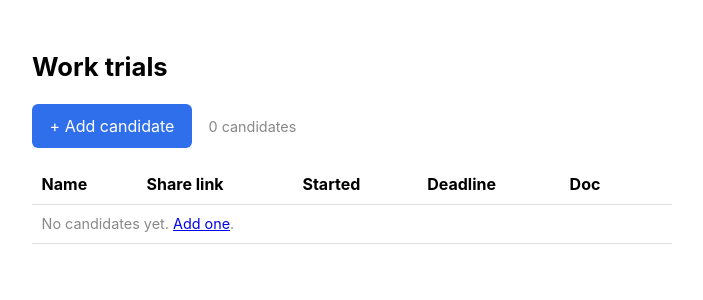
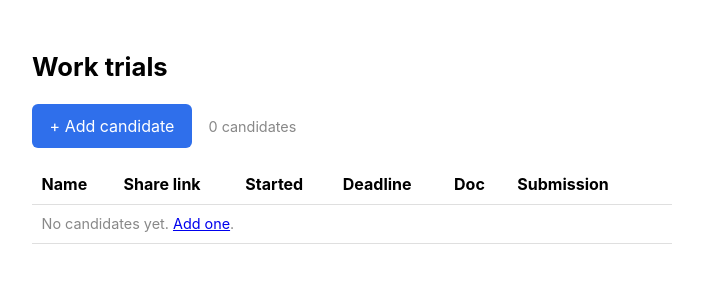
Before and after one commit to rtcharity/worktester, a Flask app: template templates/admin.html in a window 1280 px wide. Shown: the top 300 px of the page, without its empty margins (288-991 px from the left). Run offline with Flask 3, Linux system fonts and the light colour scheme; the template is opened without the code that fills it, so the values that code supplies are empty; parts of the project's set-up code (start-up, migrations or seed data) failed here and were passed over.

Commit message:
Add ability to view the PDF for the user and the admin

```diff
--- a/main.py
+++ b/main.py
@@ -95,14 +95,18 @@ def trial_page(token: str):
     if row["started_at"]:
         started = parse_iso(row["started_at"])
         deadline = started + TRIAL_DURATION
-        submitted = (DATA_DIR / "submissions" / token / "submission.pdf").exists()
+        submission_dir = DATA_DIR / "submissions" / token
+        submitted_filename = None
+        if (submission_dir / "submission.pdf").exists():
+            name_file = submission_dir / "filename.txt"
+            submitted_filename = name_file.read_text() if name_file.exists() else "submission.pdf"
         return render_template(
             "started.html",
             candidate=row,
             started_at=started,
             deadline=deadline,
             just_started=request.args.get("just_started") == "1",
-            submitted=submitted,
+            submitted_filename=submitted_filename,
         )
 
     projected_deadline = datetime.now(timezone.utc) + TRIAL_DURATION
@@ -161,6 +165,10 @@ def admin():
     enriched = []
     for r in rows:
         started = parse_iso(r["started_at"]) if r["started_at"] else None
+        submission_dir = SUBMISSIONS_DIR / r["token"]
+        has_submission = (submission_dir / "submission.pdf").exists()
+        name_file = submission_dir / "filename.txt"
+        submitted_filename = name_file.read_text() if has_submission and name_file.exists() else None
         enriched.append(
             {
                 "token": r["token"],
@@ -169,6 +177,7 @@ def admin():
                 "started_at": started,
                 "deadline": started + TRIAL_DURATION if started else None,
                 "share_url": f"{base_url}/trial/{r['token']}",
+                "submitted_filename": submitted_filename,
             }
         )
     return render_template("admin.html", candidates=enriched)
@@ -201,17 +210,40 @@ def trial_submit(token: str):
     dest_dir = SUBMISSIONS_DIR / token
     dest_dir.mkdir(parents=True, exist_ok=True)
 
-    save_path = dest_dir / "submission.pdf"
     file.seek(0, 2)
     size = file.tell()
     file.seek(0)
     if size > MAX_PDF_BYTES:
-        flash("File is too large. Maximum size is 20 MB.")
+        flash("File is too large. Maximum size is 50 MB.")
         return redirect(url_for("trial_page", token=token))
 
-    file.save(save_path)
+    file.save(dest_dir / "submission.pdf")
+    (dest_dir / "filename.txt").write_text(file.filename)
     flash("Your PDF has been submitted successfully.")
     return redirect(url_for("trial_page", token=token))
+
+
+@app.get("/trial/<token>/submission")
+def trial_submission(token: str):
+    row = get_db().execute(
+        "SELECT 1 FROM candidates WHERE token = ?", (token,)
+    ).fetchone()
+    if row is None:
+        abort(404)
+
+    submission_dir = SUBMISSIONS_DIR / token
+    if not (submission_dir / "submission.pdf").exists():
+        abort(404)
+
+    name_file = submission_dir / "filename.txt"
+    display_name = name_file.read_text() if name_file.exists() else "submission.pdf"
+
+    return send_from_directory(
+        submission_dir.resolve(),
+        "submission.pdf",
+        download_name=display_name,
+        as_attachment=False,
+    )
 
 
 @app.post("/admin/<token>/delete")
--- a/templates/_base.html
+++ b/templates/_base.html
@@ -23,7 +23,9 @@
     th, td { text-align: left; padding: .5rem .6rem; border-bottom: 1px solid rgba(127,127,127,.25); vertical-align: top; }
     code { background: rgba(127,127,127,.15); padding: .1rem .35rem; border-radius: 4px; }
     .flash { background: #fff3cd; color: #664d03; border: 1px solid #ffda6a; border-radius: 6px; padding: .6rem 1rem; }
-    .submitted-notice { color: #1a7f37; font-weight: 500; }
+    .success-banner { display: flex; align-items: flex-start; gap: 1rem; background: #d1f0da; color: #0f5323; border: 1px solid #75d99b; border-radius: 8px; padding: 1rem 1.25rem; margin: 1rem 0; }
+    .success-banner p { margin: .25rem 0 0; font-size: .95rem; }
+    .success-icon { font-size: 1.8rem; line-height: 1; flex-shrink: 0; }
     hr { border: 0; border-top: 1px solid rgba(127,127,127,.25); margin: 1.5rem 0; }
   </style>
 </head>
--- a/templates/admin.html
+++ b/templates/admin.html
@@ -21,6 +21,7 @@
         <th>Started</th>
         <th>Deadline</th>
         <th>Doc</th>
+        <th>Submission</th>
         <th></th>
       </tr>
     </thead>
@@ -33,6 +34,13 @@
         <td>{{ (c.deadline | localtime) if c.deadline else '—' }}</td>
         <td><a href="{{ c.doc_url }}" target="_blank" rel="noopener">open</a></td>
         <td>
+          {% if c.submitted_filename %}
+            <a href="{{ url_for('trial_submission', token=c.token) }}" target="_blank">&#128196; {{ c.submitted_filename }}</a>
+          {% else %}
+            <span class="muted">—</span>
+          {% endif %}
+        </td>
+        <td>
           <form method="post" action="{{ url_for('admin_delete', token=c.token) }}"
                 onsubmit="return confirm('Delete {{ c.name }}?')">
             <button type="submit" style="background:none;color:#c00;padding:0;font-size:.9rem;cursor:pointer;">delete</button>
@@ -40,7 +48,7 @@
         </td>
       </tr>
     {% else %}
-      <tr><td colspan="6" class="muted">No candidates yet. <a href="{{ url_for('admin_new_form') }}">Add one</a>.</td></tr>
+      <tr><td colspan="7" class="muted">No candidates yet. <a href="{{ url_for('admin_new_form') }}">Add one</a>.</td></tr>
     {% endfor %}
     </tbody>
   </table>
```
Also changed, not shown: templates/started.html (+12 -5 lines).
